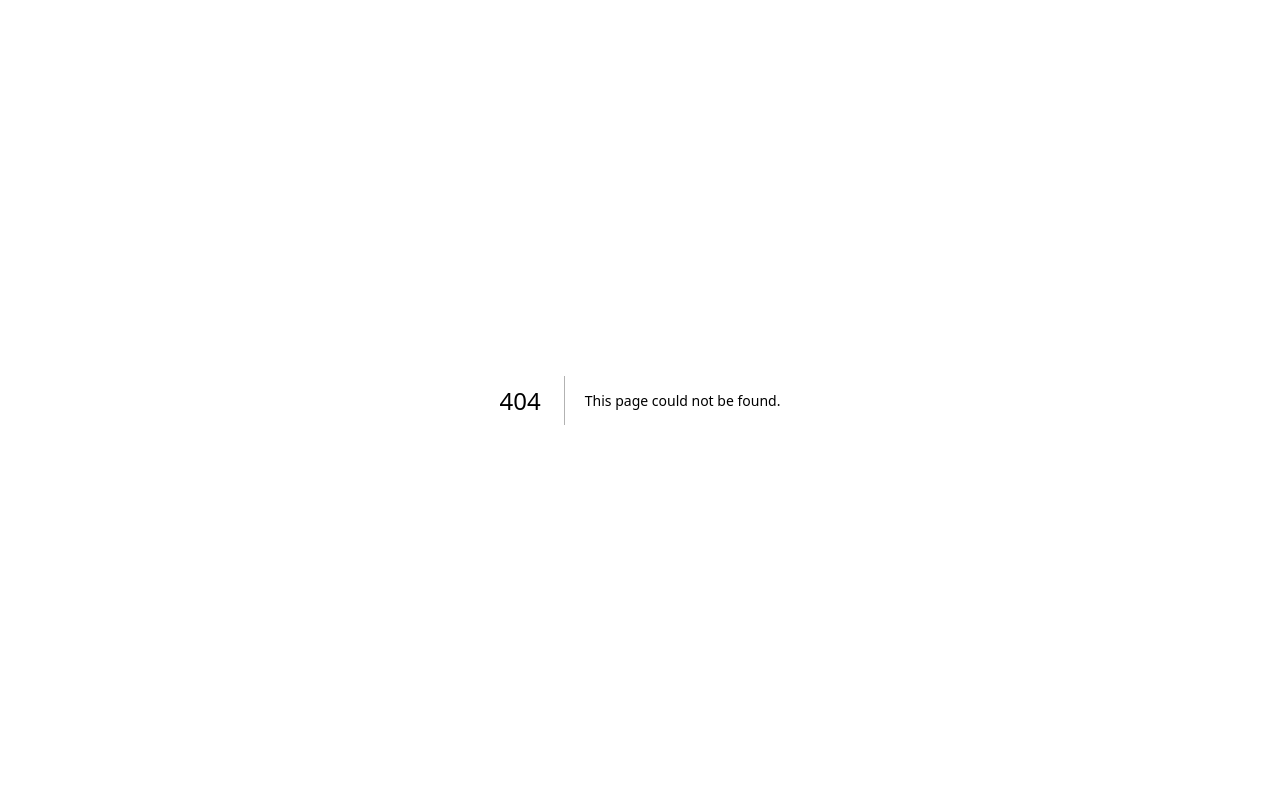
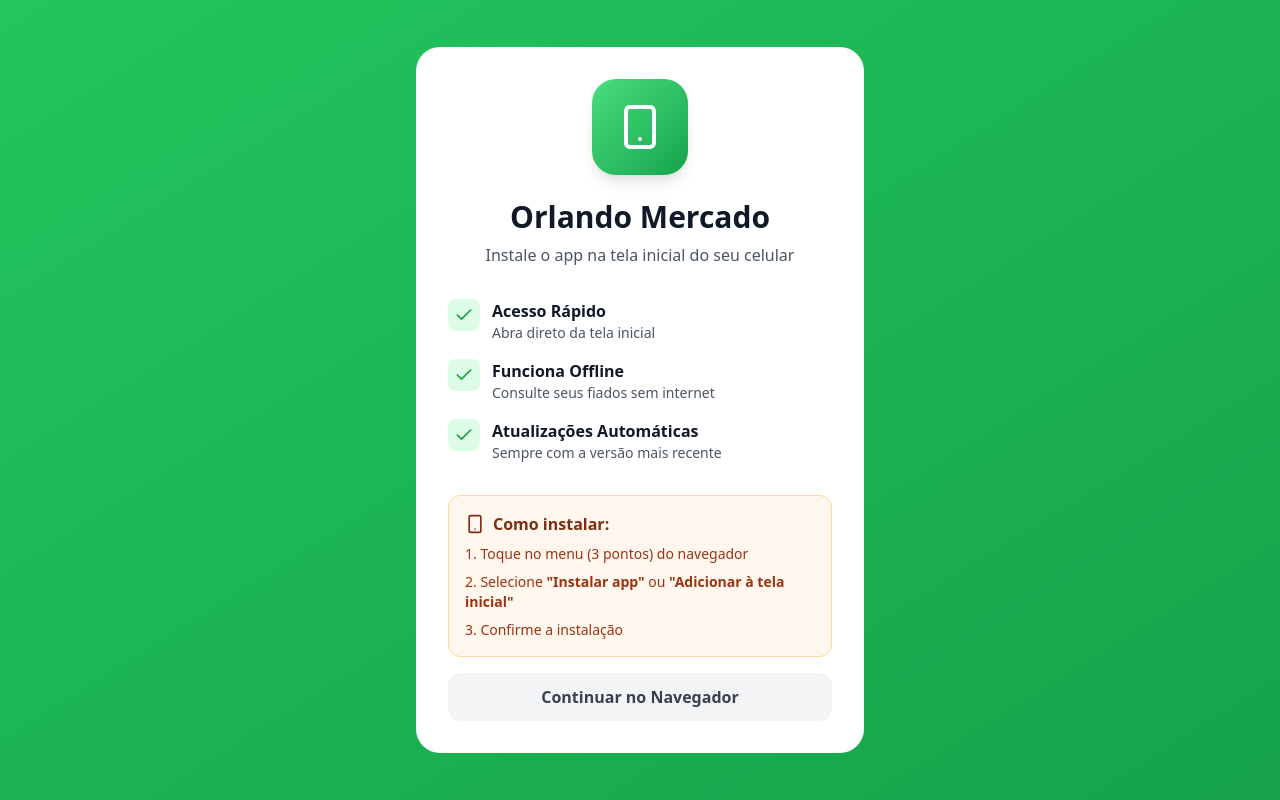
Before and after one commit to igrsantosdev/mini-mercado-cliente, a Next.js app: page /install in a window 1280 px wide. Before the commit this address had no page. Built offline with nearby package versions, Linux system fonts and the light colour scheme.

Commit message:
Create page.tsx

```diff
--- /dev/null
+++ b/app/install/page.tsx
@@ -0,0 +1,188 @@
+'use client';
+import { useEffect, useState } from 'react';
+import { Download, Smartphone, Check, QrCode } from 'lucide-react';
+import Image from 'next/image';
+
+export default function InstallPage() {
+  const [deferredPrompt, setDeferredPrompt] = useState<any>(null);
+  const [isIOS, setIsIOS] = useState(false);
+  const [isInstalled, setIsInstalled] = useState(false);
+  const [installing, setInstalling] = useState(false);
+
+  useEffect(() => {
+    // Detecta iOS
+    const iOS = /iPad|iPhone|iPod/.test(navigator.userAgent);
+    setIsIOS(iOS);
+
+    // Detecta se já está instalado
+    const installed = window.matchMedia('(display-mode: standalone)').matches;
+    setIsInstalled(installed);
+
+    // Se já instalado, redireciona
+    if (installed) {
+      setTimeout(() => {
+        window.location.href = '/login';
+      }, 2000);
+    }
+
+    // Captura evento de instalação
+    const handleBeforeInstallPrompt = (e: any) => {
+      e.preventDefault();
+      setDeferredPrompt(e);
+    };
+
+    window.addEventListener('beforeinstallprompt', handleBeforeInstallPrompt);
+
+    return () => {
+      window.removeEventListener('beforeinstallprompt', handleBeforeInstallPrompt);
+    };
+  }, []);
+
+  const handleInstall = async () => {
+    if (!deferredPrompt) return;
+
+    setInstalling(true);
+
+    // Mostra prompt de instalação
+    deferredPrompt.prompt();
+
+    // Aguarda escolha do usuário
+    const { outcome } = await deferredPrompt.userChoice;
+
+    if (outcome === 'accepted') {
+      console.log('App instalado!');
+      setTimeout(() => {
+        window.location.href = '/login';
+      }, 1000);
+    }
+
+    setDeferredPrompt(null);
+    setInstalling(false);
+  };
+
+  if (isInstalled) {
+    return (
+      <div className="min-h-screen bg-gradient-to-br from-green-500 to-green-600 flex items-center justify-center p-4">
+        <div className="bg-white rounded-3xl p-8 max-w-md w-full text-center">
+          <div className="w-20 h-20 bg-green-100 rounded-full flex items-center justify-center mx-auto mb-4">
+            <Check className="w-10 h-10 text-green-600" />
+          </div>
+          <h1 className="text-2xl font-bold text-gray-900 mb-2">App Instalado!</h1>
+          <p className="text-gray-600 mb-4">Redirecionando...</p>
+          <div className="w-8 h-8 border-2 border-green-500 border-t-transparent rounded-full animate-spin mx-auto" />
+        </div>
+      </div>
+    );
+  }
+
+  return (
+    <div className="min-h-screen bg-gradient-to-br from-green-500 to-green-600 flex items-center justify-center p-4">
+      <div className="bg-white rounded-3xl p-8 max-w-md w-full">
+        {/* Logo/Ícone */}
+        <div className="w-24 h-24 bg-gradient-to-br from-green-400 to-green-600 rounded-3xl flex items-center justify-center mx-auto mb-6 shadow-lg">
+          <Smartphone className="w-12 h-12 text-white" />
+        </div>
+
+        {/* Título */}
+        <h1 className="text-3xl font-bold text-gray-900 text-center mb-2">
+          Orlando Mercado
+        </h1>
+        <p className="text-gray-600 text-center mb-8">
+          Instale o app na tela inicial do seu celular
+        </p>
+
+        {/* Benefícios */}
+        <div className="space-y-4 mb-8">
+          <div className="flex items-start gap-3">
+            <div className="w-8 h-8 bg-green-100 rounded-lg flex items-center justify-center flex-shrink-0">
+              <Check className="w-5 h-5 text-green-600" />
+            </div>
+            <div>
+              <h3 className="font-semibold text-gray-900">Acesso Rápido</h3>
+              <p className="text-sm text-gray-600">Abra direto da tela inicial</p>
+            </div>
+          </div>
+
+          <div className="flex items-start gap-3">
+            <div className="w-8 h-8 bg-green-100 rounded-lg flex items-center justify-center flex-shrink-0">
+              <Check className="w-5 h-5 text-green-600" />
+            </div>
+            <div>
+              <h3 className="font-semibold text-gray-900">Funciona Offline</h3>
+              <p className="text-sm text-gray-600">Consulte seus fiados sem internet</p>
+            </div>
+          </div>
+
+          <div className="flex items-start gap-3">
+            <div className="w-8 h-8 bg-green-100 rounded-lg flex items-center justify-center flex-shrink-0">
+              <Check className="w-5 h-5 text-green-600" />
+            </div>
+            <div>
+              <h3 className="font-semibold text-gray-900">Atualizações Automáticas</h3>
+              <p className="text-sm text-gray-600">Sempre com a versão mais recente</p>
+            </div>
+          </div>
+        </div>
+
+        {/* Botão de Instalação - Android */}
+        {!isIOS && deferredPrompt && (
+          <button
+            onClick={handleInstall}
+            disabled={installing}
+            className="w-full h-14 bg-gradient-to-r from-green-500 to-green-600 hover:from-green-600 hover:to-green-700 text-white rounded-xl font-bold text-lg transition-all active:scale-95 shadow-lg flex items-center justify-center gap-2 mb-4"
+          >
+            {installing ? (
+              <>
+                <div className="w-5 h-5 border-2 border-white border-t-transparent rounded-full animate-spin" />
+                Instalando...
+              </>
+            ) : (
+              <>
+                <Download className="w-5 h-5" />
+                Instalar App
+              </>
+            )}
+          </button>
+        )}
+
+        {/* Instruções para iOS */}
+        {isIOS && (
+          <div className="bg-blue-50 border border-blue-200 rounded-xl p-4 mb-4">
+            <h3 className="font-bold text-blue-900 mb-2 flex items-center gap-2">
+              <Smartphone className="w-5 h-5" />
+              Como instalar no iPhone:
+            </h3>
+            <ol className="text-sm text-blue-800 space-y-2">
+              <li>1. Toque no botão <strong>Compartilhar</strong> (quadrado com seta ↑)</li>
+              <li>2. Role para baixo e toque em <strong>"Adicionar à Tela de Início"</strong></li>
+              <li>3. Toque em <strong>"Adicionar"</strong></li>
+            </ol>
+          </div>
+        )}
+
+        {/* Instruções para Android sem prompt */}
+        {!isIOS && !deferredPrompt && (
+          <div className="bg-orange-50 border border-orange-200 rounded-xl p-4 mb-4">
+            <h3 className="font-bold text-orange-900 mb-2 flex items-center gap-2">
+              <Smartphone className="w-5 h-5" />
+              Como instalar:
+            </h3>
+            <ol className="text-sm text-orange-800 space-y-2">
+              <li>1. Toque no menu (3 pontos) do navegador</li>
+              <li>2. Selecione <strong>"Instalar app"</strong> ou <strong>"Adicionar à tela inicial"</strong></li>
+              <li>3. Confirme a instalação</li>
+            </ol>
+          </div>
+        )}
+
+        {/* Botão Alternativo */}
+        <button
+          onClick={() => window.location.href = '/login'}
+          className="w-full h-12 bg-gray-100 hover:bg-gray-200 text-gray-700 rounded-xl font-semibold transition-all"
+        >
+          Continuar no Navegador
+        </button>
+      </div>
+    </div>
+  );
+}
```
